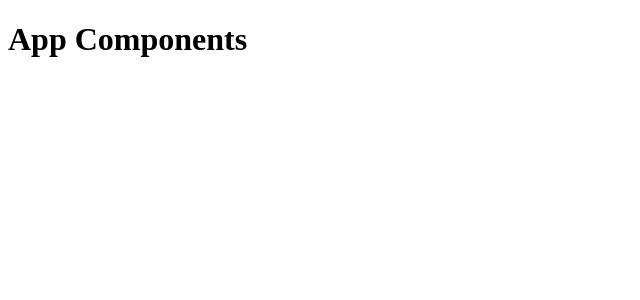
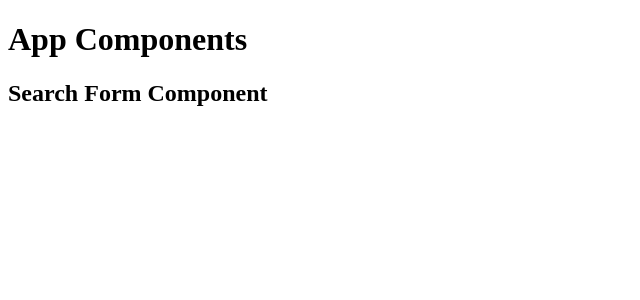
Before and after one commit to jamieab98/Capstone-React, a React (Vite) app: page / in a window 1280 px wide. Shown: the top 300 px of the page, without its empty margins (0-640 px from the left). Built offline with nearby package versions, Linux system fonts and the light colour scheme.

Commit message:
created the SearchForm component and imported it to App.jsx

```diff
--- a/src/App.jsx
+++ b/src/App.jsx
@@ -1,8 +1,11 @@
+import SearchForm from "./components/SearchForm"
+
 function App(){
 
   return(
     <>
       <h1>App Components</h1>
+      <SearchForm/>
     </>
   )
 }
--- /dev/null
+++ b/src/components/SearchForm.jsx
@@ -0,0 +1,10 @@
+function SearchForm(){
+
+    return(
+        <>
+            <h2>Search Form Component</h2>
+        </>
+    )
+}
+
+export default SearchForm
```
